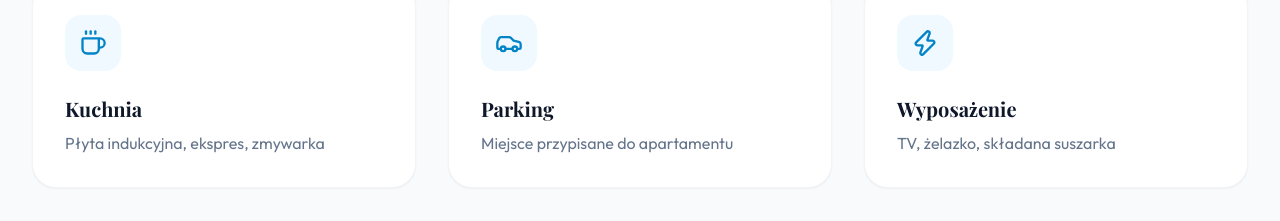
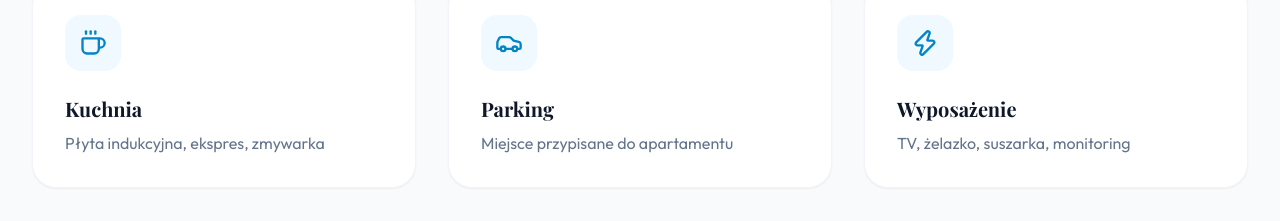
Before and after one commit to gronQA/KroplaBaltyku, a React (Vite) app: page / in a window 1280 px wide. Shown: the part 2240-2461 px from the top of the page. Built offline with nearby package versions, Linux system fonts and the light colour scheme; a web font is replaced by a local one.

Commit message:
content: add monitoring to equipment list

```diff
--- a/src/pages/Home.tsx
+++ b/src/pages/Home.tsx
@@ -28,7 +28,7 @@ const benefits = [
   { icon: Waves, title: 'Basen', description: 'Ochłoda w zasięgu ręki' },
   { icon: Coffee, title: 'Kuchnia', description: 'Płyta indukcyjna, ekspres, zmywarka' },
   { icon: Car, title: 'Parking', description: 'Miejsce przypisane do apartamentu' },
-  { icon: Zap, title: 'Wyposażenie', description: 'TV, żelazko, składana suszarka' },
+  { icon: Zap, title: 'Wyposażenie', description: 'TV, żelazko, suszarka, monitoring' },
 ];
 
 const distances = [
```
